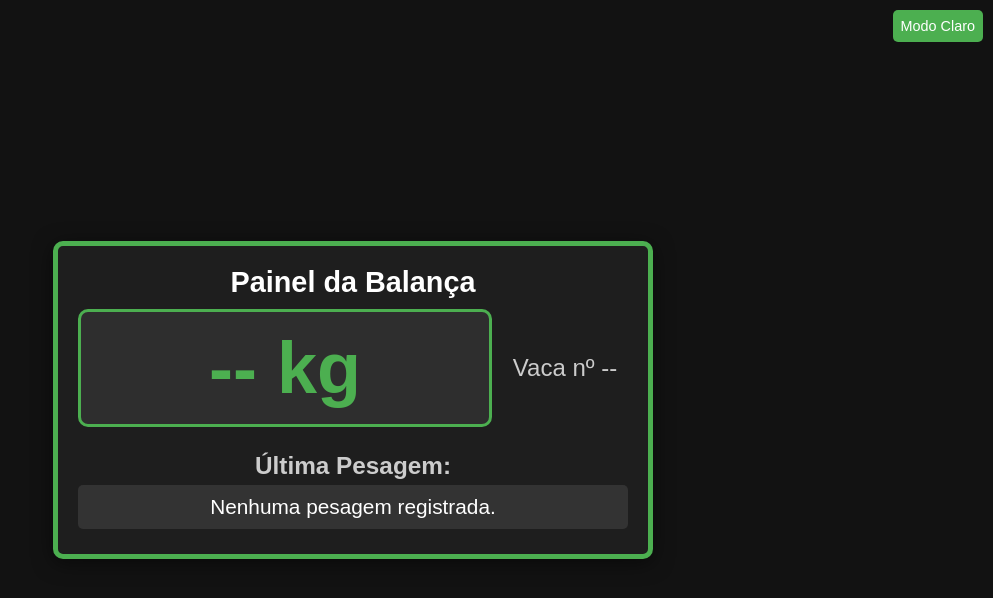
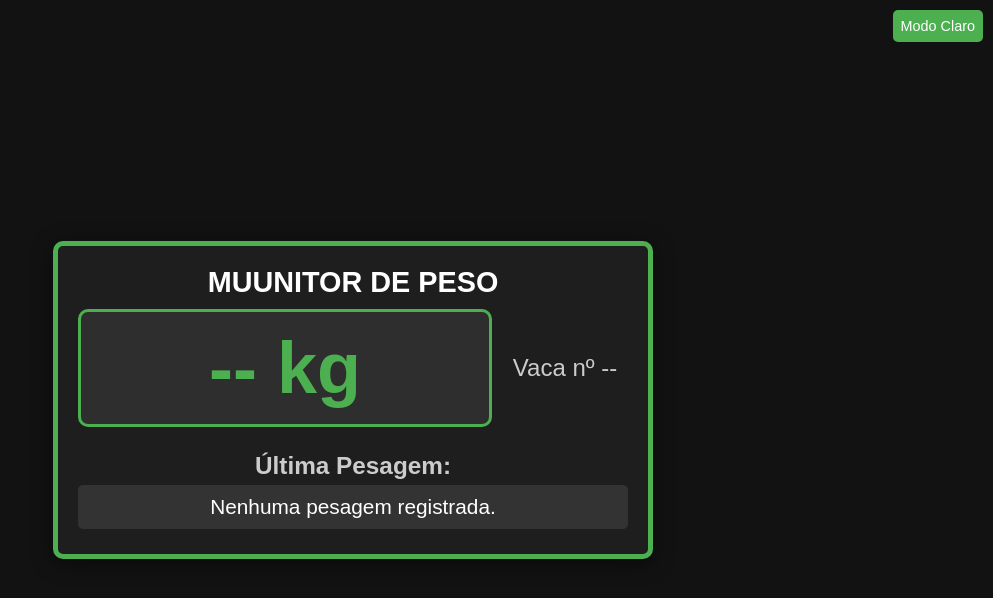
Before and after one commit to gabrielss2406/ConnectFarm-LocalizationSystem, a website: page public/weight.html in a window 1280 px wide. Shown: the whole page, without its empty margins (287-1280 px from the left). Drawn offline with nearby package versions, Linux system fonts and the light colour scheme; no server answers.

Commit message:
fix: MUUNITOR DE PESO

```diff
--- a/public/weight.html
+++ b/public/weight.html
@@ -169,7 +169,7 @@
 <body>
     <button class="toggle-button" id="toggleButton">Modo Claro</button>
     <div class="container" id="container">
-        <h1>Painel da Balança</h1>
+        <h1>MUUNITOR DE PESO</h1>
         <div class="display-section">
             <div class="weight-display">
                 <h2 id="weight">-- kg</h2>
```
